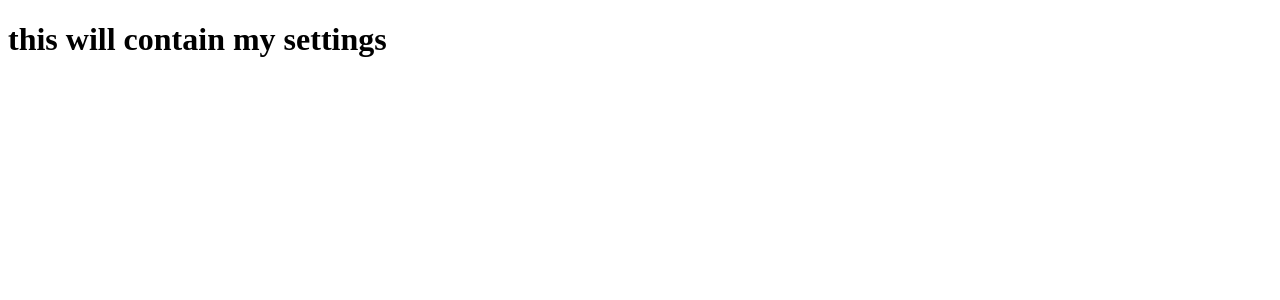
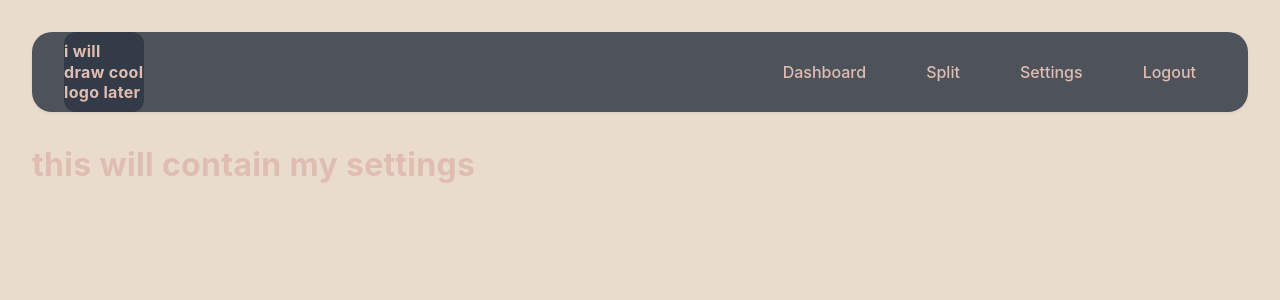
Before and after one commit to debbie3464/Expense-Tracker, a Flask app: template templates/settings.html in a window 1280 px wide. Shown: the top 300 px of the page. Run offline with Flask 3, Linux system fonts and the light colour scheme; the template is opened without the code that fills it, so the values that code supplies are empty.

Commit message:
cleaned up

```diff
--- a/app.py
+++ b/app.py
@@ -12,11 +12,9 @@ app = Flask(__name__)
 
 app.secret_key = os.environ.get("FLASK_SECRET_KEY", "dev-only-fallback-key-change-me")
 
-# --- ORANGE FIX: session cookie hardening -------------------------------
 app.config['SESSION_COOKIE_SAMESITE'] = 'Lax'
 app.config['SESSION_COOKIE_SECURE'] = not app.debug
 
-# --- ORANGE FIX: basic logging instead of silent/print-based errors ----
 logging.basicConfig(level=logging.INFO)
 
 
@@ -27,11 +25,9 @@ def get_db_connection():
     return conn
 
 
-# --- ORANGE FIX: lightweight login rate limiting (no extra dependency) -
 failed_login_attempts = defaultdict(list)
 MAX_ATTEMPTS = 5
-WINDOW_SECONDS = 300  # 5 minutes
-
+WINDOW_SECONDS = 300
 
 def is_rate_limited(identifier):
     now = time.time()
@@ -43,8 +39,6 @@ def is_rate_limited(identifier):
 def record_failed_attempt(identifier):
     failed_login_attempts[identifier].append(time.time())
 
-
-# --- RED/YELLOW FIX: basic input validation -----------------------------
 def validate_registration(username, email, password):
     errors = []
     if not username or len(username.strip()) < 3:
@@ -74,6 +68,12 @@ def split():
     if "user_id" not in session:
         return redirect("/")
     return render_template("split.html")
+
+@app.route("/settings")
+def settings():
+    if "user_id" not in session:
+        return redirect("/")
+    return render_template("settings.html")
 
 
 @app.route('/logout')
--- a/static/script.js
+++ b/static/script.js
@@ -12,8 +12,6 @@ document.addEventListener("DOMContentLoaded", function () {
     }
 });
 
-// --- ORANGE FIX: shared fetch helper instead of repeating
-// fetch().then(response => response.json()).catch(...) five times.
 async function apiRequest(url, options = {}) {
     const response = await fetch(API_BASE + url, options);
     if (!response.ok) {
@@ -29,7 +27,6 @@ async function apiRequest(url, options = {}) {
     return response.json();
 }
 
-// --- YELLOW FIX: visible error feedback instead of console-only.
 function showError(message) {
     let banner = document.getElementById("error-banner");
     if (!banner) {
@@ -64,8 +61,7 @@ function loadDashboardSummary() {
             }
         })
         .catch(error => {
-            // --- RED FIX: stop execution on redirect instead of falling
-            // through to render an error payload as if it were data.
+
             if (error.status === 401) {
                 window.location.href = "/";
                 return;
--- /dev/null
+++ b/static/settings.css
@@ -0,0 +1,184 @@
+:root {
+    --background: #e9dccc;
+    --card: #2e3745d4;
+    --border: #6c83a7;
+    --accent: #ecafa2;
+    --highlight: #d7a889;
+    --text: #e0bdb1;
+    --hover: #616d80;
+
+    --radius-sm: 8px;
+    --radius-md: 12px;
+    --radius-lg: 20px;
+
+    --space-sm: 10px;
+    --space-md: 20px;
+    --space-lg: 32px;
+
+    --shadow-sm: 0 1px 3px rgba(34, 50, 64, 0.08);
+    --shadow-md: 0 4px 14px rgba(34, 50, 64, 0.12);
+}
+
+* {
+    box-sizing: border-box;
+}
+
+body {
+    margin: 0;
+    min-height: 100vh;
+    background-color: var(--background);
+    color: var(--text);
+    font-family: -apple-system, BlinkMacSystemFont, "Segoe UI", Roboto, Helvetica, Arial, sans-serif;
+    padding: var(--space-lg);
+
+    display: flex;
+    flex-direction: column;
+    gap: var(--space-lg);
+
+    animation: fadeIn 1s ease-in;
+}
+
+@keyframes fadeIn {
+    from { opacity: 0; }
+    to { opacity: 1; }
+}
+
+h1 {
+    margin: 0;
+    line-height: 1.3;
+    letter-spacing: 0.01em;
+}
+
+/* ==========================================================================
+   Navigation
+   ========================================================================== */
+nav {
+    height: 10vh;
+    width: 100%;
+    background-color: var(--card);
+    border-radius: var(--radius-lg);
+
+    display: flex;
+    align-items: center;
+    flex-direction: row;
+    justify-content: space-between;
+
+    padding: 0 var(--space-lg);
+    box-shadow: var(--shadow-sm);
+}
+
+.logo {
+    height: 100%;
+    width: 80px;
+    background-color: var(--card);
+
+    display: flex;
+    align-items: center;
+    justify-content: center;
+    border-radius: var(--radius-md);
+    flex-shrink: 0;
+}
+
+.logo h1 {
+    font-size: 1rem;
+    color: var(--text);
+    letter-spacing: 0.02em;
+}
+
+.nav-links {
+    display: flex;
+    flex-direction: row;
+    align-items: center;
+    gap: var(--space-md);
+}
+
+.nav-links a {
+    position: relative;
+    color: inherit;
+    text-decoration: none;
+    font-weight: 500;
+    padding: var(--space-sm) var(--space-md);
+    border-radius: var(--radius-sm);
+    transition: background-color 0.2s ease, color 0.2s ease, transform 0.15s ease;
+}
+
+.nav-links a::after {
+    content: '';
+    position: absolute;
+    left: 0;
+    bottom: -4px;
+    width: 0;
+    height: 2px;
+    background: var(--border);
+    transition: width 0.5s ease;
+}
+
+.nav-links a:hover {
+    transform: translateY(-1px);
+    border: 2px solid var(--border);
+    border-radius: var(--radius-lg);
+}
+
+.nav-links a:hover::after {
+    width: 100%;
+}
+
+.nav-links a:active {
+    transform: translateY(0);
+}
+
+.nav-links a.active {
+    color: var(--border);
+    font-weight: 600;
+}
+
+/* ==========================================================================
+   Page content wrapper
+   ========================================================================== */
+.page-content {
+    background-color: var(--card);
+    border: 1px solid var(--border);
+    border-radius: var(--radius-lg);
+    padding: var(--space-lg);
+    box-shadow: var(--shadow-sm);
+}
+
+/* ==========================================================================
+   Seamless Page Transitions
+   ========================================================================== */
+@view-transition {
+    navigation: auto;
+}
+
+::view-transition-old(root) {
+    animation: fadeOutSlide 0.35s ease forwards;
+}
+
+::view-transition-new(root) {
+    animation: fadeInSlide 0.35s ease forwards;
+}
+
+@keyframes fadeOutSlide {
+    from { opacity: 1; transform: translateY(0); }
+    to   { opacity: 0; transform: translateY(-8px); }
+}
+
+@keyframes fadeInSlide {
+    from { opacity: 0; transform: translateY(8px); }
+    to   { opacity: 1; transform: translateY(0); }
+}
+
+.page-transition-overlay {
+    position: fixed;
+    inset: 0;
+    background-color: var(--background);
+    z-index: 9999;
+    opacity: 0;
+    pointer-events: none;
+    transition: opacity 0.3s ease;
+}
+
+.page-transition-overlay.active {
+    opacity: 1;
+    pointer-events: all;
+}
--- /dev/null
+++ b/static/transitions.js
@@ -0,0 +1,27 @@
+document.addEventListener('DOMContentLoaded', () => {
+    const overlay = document.createElement('div');
+    overlay.className = 'page-transition-overlay';
+    document.body.appendChild(overlay);
+
+    const navLinks = document.querySelectorAll('.nav-links a');
+
+    navLinks.forEach(link => {
+        link.addEventListener('click', (e) => {
+            const href = link.getAttribute('href');
+            if (!href || href.startsWith('#') || link.target === '_blank') return;
+
+            e.preventDefault();
+
+            if (document.startViewTransition) {
+                document.startViewTransition(() => {
+                    window.location.href = href;
+                });
+            } else {
+                overlay.classList.add('active');
+                setTimeout(() => {
+                    window.location.href = href;
+                }, 300);
+            }
+        });
+    });
+});
--- a/templates/index.html
+++ b/templates/index.html
@@ -77,4 +77,5 @@
 
     <script src="https://cdn.jsdelivr.net/npm/chart.js"></script>
     <script src="static/script.js"></script>
+    <script src="static/transitions.js"></script>
 </body>
--- a/templates/settings.html
+++ b/templates/settings.html
@@ -3,9 +3,24 @@
 <head>
     <meta charset="UTF-8">
     <meta name="viewport" content="width=device-width, initial-scale=1.0">
-    <title>Document</title>
+    <title>settings</title>
+   <link rel="stylesheet" href="../static/settings.css">
 </head>
 <body>
-    <h1>this will contain my settings </h1>
+    <nav>
+        <div class="logo">
+            <h1>i will draw cool logo later</h1>
+        </div>
+        <div class="nav-links">
+            <a href="/dashboard" class="{{ 'active' if request.path == '/dashboard' else '' }}">Dashboard</a>
+            <a href="/split" class="{{ 'active' if request.path == '/split' else '' }}">Split</a>
+            <a href="/settings" class="{{ 'active' if request.path == '/settings' else '' }}">Settings</a>
+            <a href="/logout">Logout</a>
+        </div>
+    </nav>
+
+    <h1>this will contain my settings</h1>
+
+    <script src="../static/transitions.js"></script>
 </body>
-</html>
+<script src="static/transitions.js"></script>
--- a/templates/split.html
+++ b/templates/split.html
@@ -3,7 +3,8 @@
 <head>
     <meta charset="UTF-8">
     <meta name="viewport" content="width=device-width, initial-scale=1.0">
-    <title>Document</title>
+    <title>splits</title>
+    <link rel="stylesheet" href="../static/split.css">
 </head>
 <body>
     <nav>
@@ -20,4 +21,5 @@
 
     <h1> this will be my split section</h1>
 </body>
+<script src="static/transitions.js"></script>
 </html>
```
Also changed, not shown: static/split.css (added, +184 -0 lines), static/style.css (+40 -0 lines), templates/transitions.js (added).
